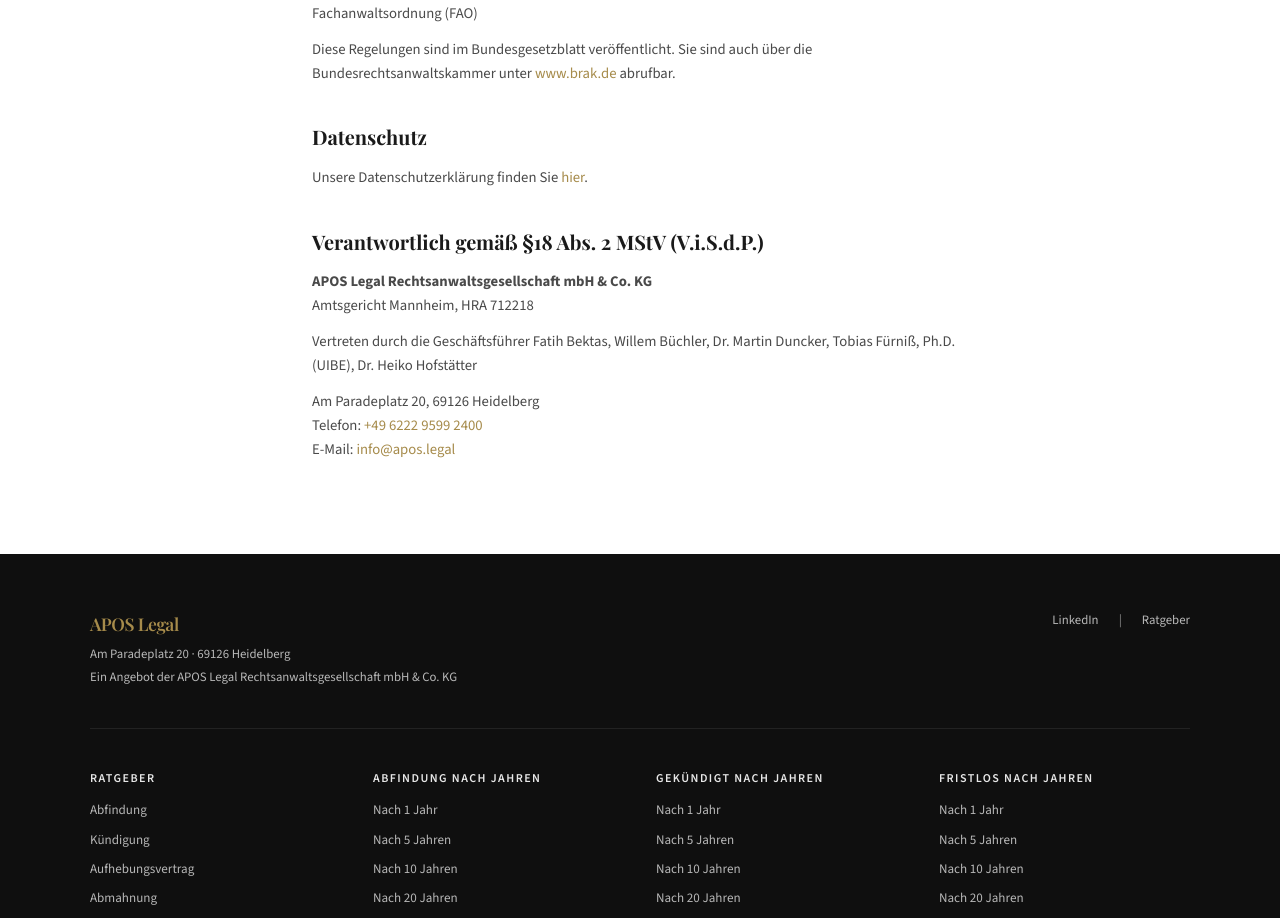
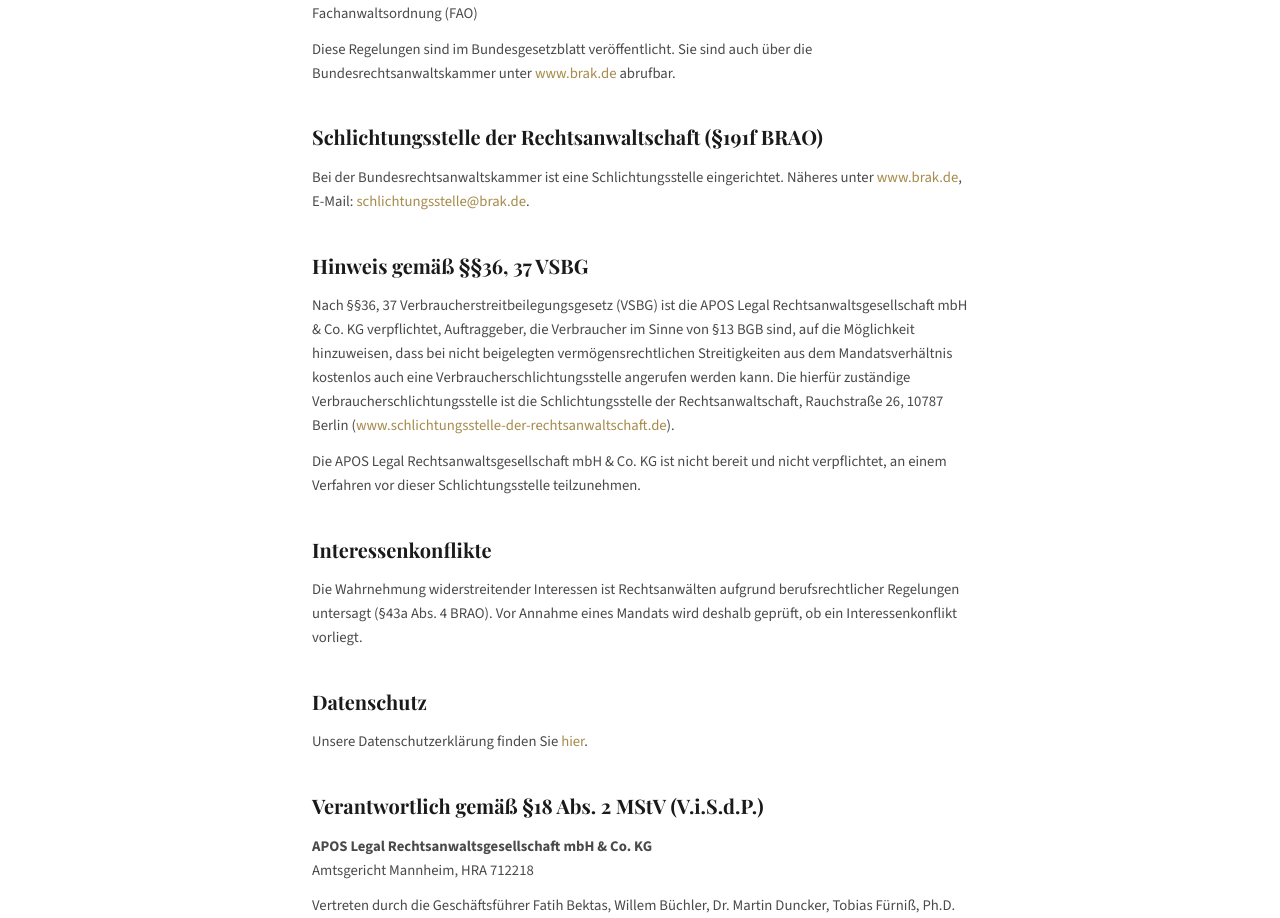
Before and after one commit to fatihbektas76/kuendigung-abfindung, a Next.js app: page /legal-notice in a window 1280 px wide. Shown: the part 1267-2185 px from the top of the page. Built offline with nearby package versions, Linux system fonts and the light colour scheme; no server answers.

Commit message:
content: add Schlichtungsstelle, VSBG, and Interessenkonflikte to legal notice
Adds required legal sections: BRAO §191f arbitration board reference,
VSBG §§36/37 consumer dispute resolution notice, and conflict of
interest disclosure per §43a Abs. 4 BRAO.

```diff
--- a/app/legal-notice/page.tsx
+++ b/app/legal-notice/page.tsx
@@ -82,6 +82,33 @@
           {' '}abrufbar.
         </p>
 
+        <h2>Schlichtungsstelle der Rechtsanwaltschaft (&sect;191f BRAO)</h2>
+        <p>
+          Bei der Bundesrechtsanwaltskammer ist eine Schlichtungsstelle eingerichtet. Näheres unter{' '}
+          <a href="https://www.brak.de" target="_blank" rel="noopener noreferrer">
+            www.brak.de
+          </a>
+          , E-Mail:{' '}
+          <a href="mailto:schlichtungsstelle@brak.de">schlichtungsstelle@brak.de</a>.
+        </p>
+
+        <h2>Hinweis gemäß &sect;&sect;36, 37 VSBG</h2>
+        <p>
+          Nach &sect;&sect;36, 37 Verbraucherstreitbeilegungsgesetz (VSBG) ist die APOS Legal Rechtsanwaltsgesellschaft mbH &amp; Co. KG verpflichtet, Auftraggeber, die Verbraucher im Sinne von &sect;13 BGB sind, auf die Möglichkeit hinzuweisen, dass bei nicht beigelegten vermögensrechtlichen Streitigkeiten aus dem Mandatsverhältnis kostenlos auch eine Verbraucherschlichtungsstelle angerufen werden kann. Die hierfür zuständige Verbraucherschlichtungsstelle ist die Schlichtungsstelle der Rechtsanwaltschaft, Rauchstraße 26, 10787 Berlin (
+          <a href="https://www.schlichtungsstelle-der-rechtsanwaltschaft.de" target="_blank" rel="noopener noreferrer">
+            www.schlichtungsstelle-der-rechtsanwaltschaft.de
+          </a>
+          ).
+        </p>
+        <p>
+          Die APOS Legal Rechtsanwaltsgesellschaft mbH &amp; Co. KG ist nicht bereit und nicht verpflichtet, an einem Verfahren vor dieser Schlichtungsstelle teilzunehmen.
+        </p>
+
+        <h2>Interessenkonflikte</h2>
+        <p>
+          Die Wahrnehmung widerstreitender Interessen ist Rechtsanwälten aufgrund berufsrechtlicher Regelungen untersagt (&sect;43a Abs. 4 BRAO). Vor Annahme eines Mandats wird deshalb geprüft, ob ein Interessenkonflikt vorliegt.
+        </p>
+
         <h2>Datenschutz</h2>
         <p>
           Unsere Datenschutzerklärung finden Sie{' '}
```
